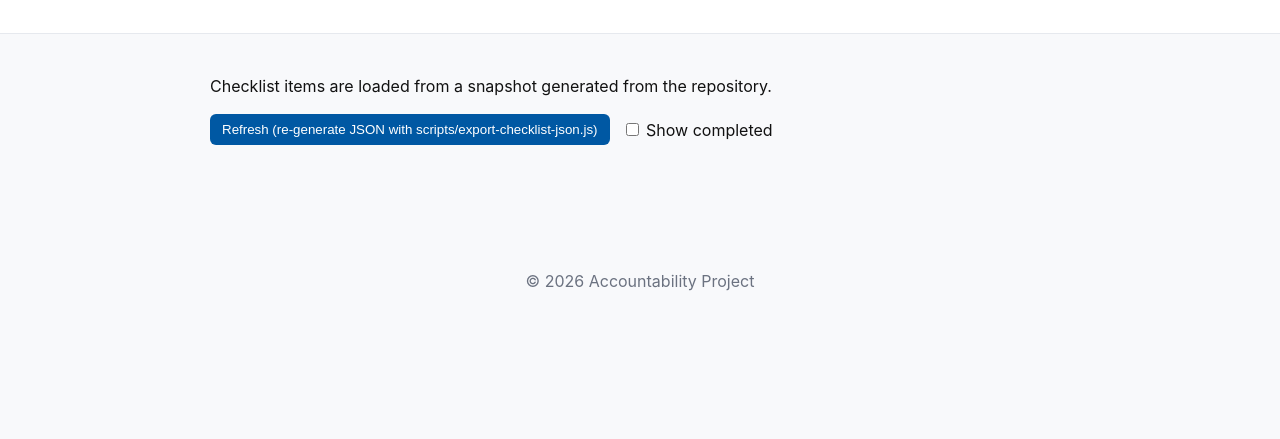
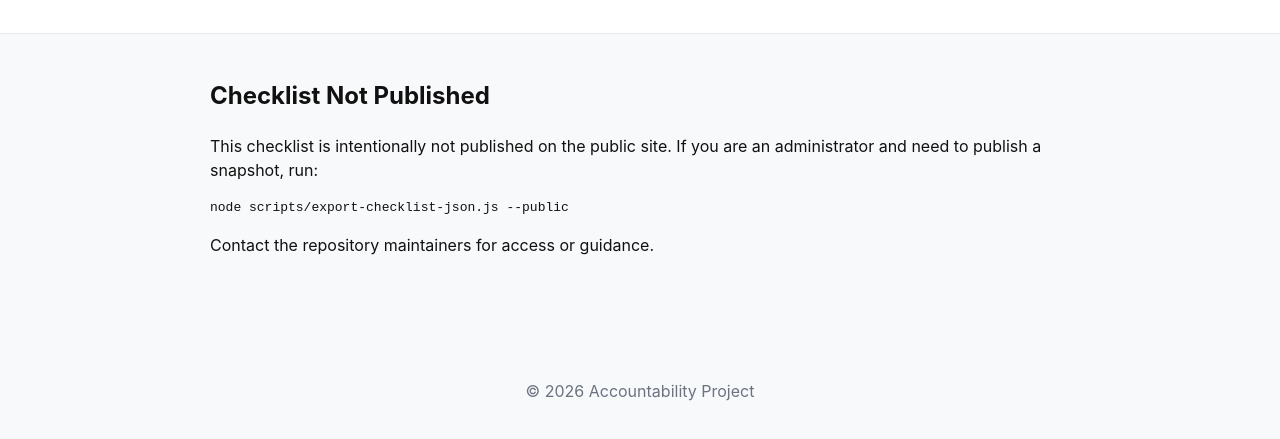
Before and after one commit to TheMultiversal/Mission-Site, a plain HTML site: page my-website/checklist.html in a window 1280 px wide. Shown: the part 69-508 px from the top of the page. Drawn offline with Linux system fonts and the light colour scheme; no server answers.

Commit message:
chore(site): require explicit --public to publish checklist; remove public view page and ignore generated snapshots

```diff
--- a/my-website/checklist.html
+++ b/my-website/checklist.html
@@ -10,12 +10,10 @@
   <header class="site-header"><div class="container"><h1>Checklist</h1><nav><a href="/">Home</a> <a href="/mission.html">Mission</a></nav></div></header>
   <main class="container">
     <section>
-      <p>Checklist items are loaded from a snapshot generated from the repository.</p>
-      <div id="controls">
-        <button id="refresh">Refresh (re-generate JSON with scripts/export-checklist-json.js)</button>
-        <label><input type="checkbox" id="show-complete"/> Show completed</label>
-      </div>
-      <ul id="checklist"></ul>
+      <h2>Checklist Not Published</h2>
+      <p>This checklist is intentionally not published on the public site. If you are an administrator and need to publish a snapshot, run:</p>
+      <pre>node scripts/export-checklist-json.js --public</pre>
+      <p>Contact the repository maintainers for access or guidance.</p>
     </section>
   </main>
   <footer class="site-footer"><div class="container">© 2026 Accountability Project</div></footer>
```
Also changed, not shown: 1 other file.
